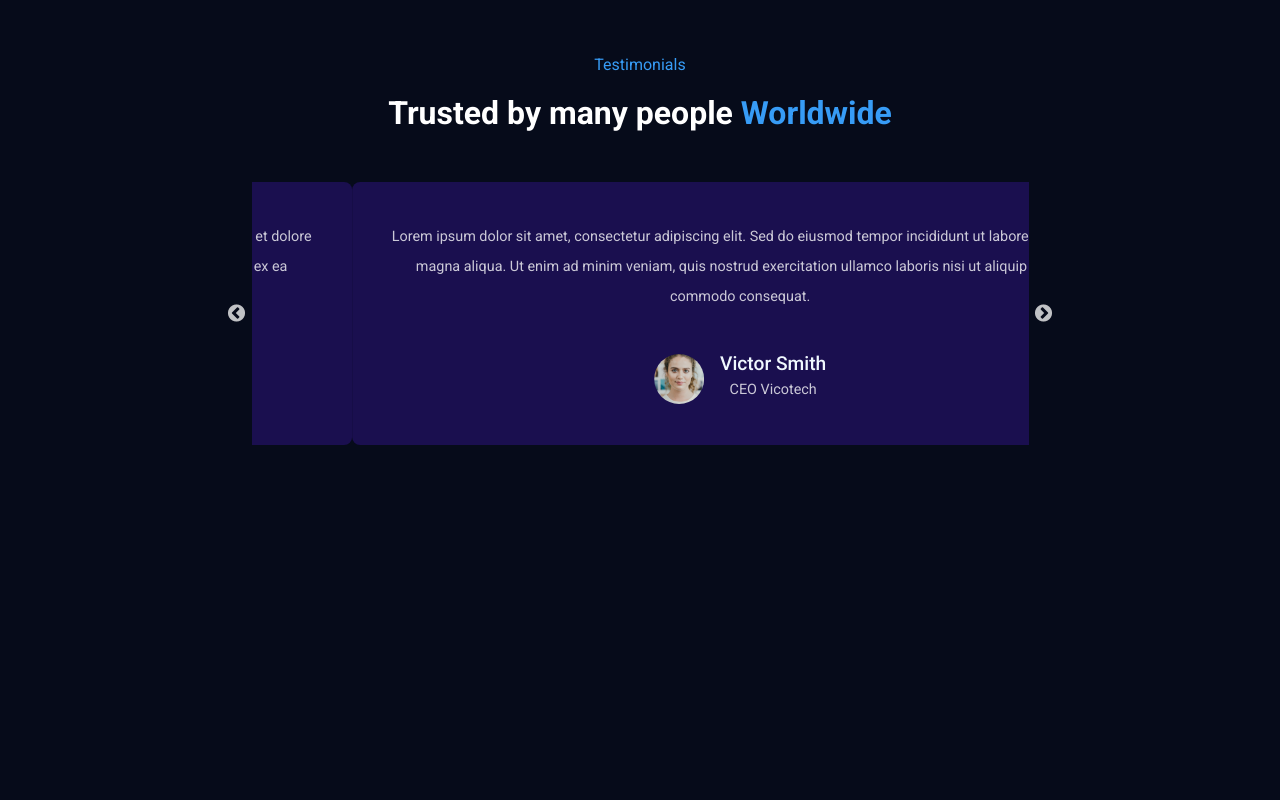
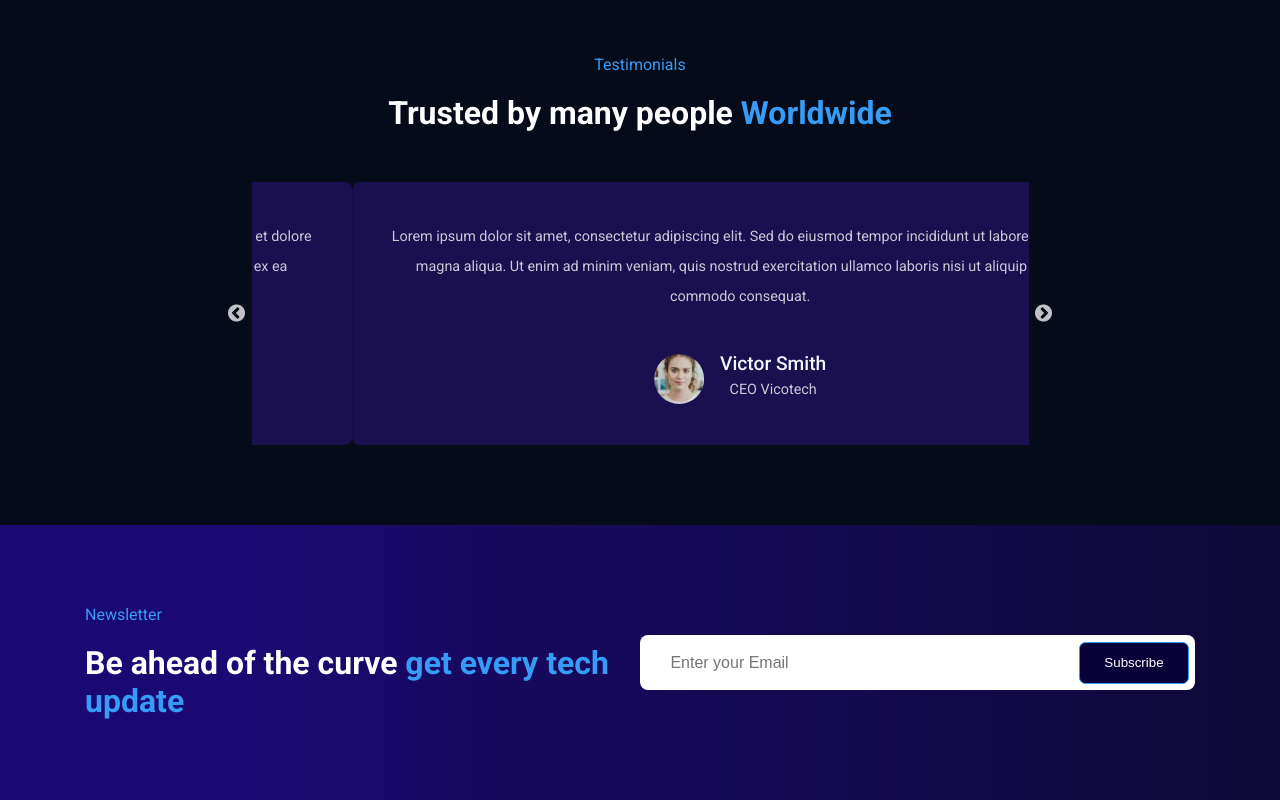
Before and after one commit to Chinwenma/Company, a React (Create React App) app: page / in a window 1280 px wide. Shown: the part 3841-4641 px from the top of the page. Before the commit the page ends 4366 px from the top, so only its background shows below. Built offline with nearby package versions, Linux system fonts and the light colour scheme.

Commit message:
newsletter section

```diff
--- a/src/App.js
+++ b/src/App.js
@@ -4,6 +4,7 @@
 import Blog from './components/Layout/Blog';
 import Counter from './components/Layout/Counter';
 import Hero from './components/Layout/Hero';
+import Newsletter from './components/Layout/Newsletter';
 import Services from './components/Layout/Services';
 import Team from './components/Layout/Team';
 import Testimonial from './components/Layout/Testimonial';
@@ -20,6 +21,7 @@
         <Team/>
         <Blog/>,
         <Testimonial/>
+        <Newsletter/>
 
     </>
   );
--- /dev/null
+++ b/src/components/Layout/Newsletter.jsx
@@ -0,0 +1,25 @@
+import React from "react";
+import "../../styles/newsletter.css";
+const Newsletter = () => {
+  return (
+    <section className="newsletter">
+      <div className="container">
+        <div className="newsletter__wrapper">
+          <div className="newsletter__content">
+            <h6 className="subtitle">Newsletter</h6>
+            <h2>
+               Be ahead of the curve
+              <span className="highlight"> get every tech update</span>
+            </h2>
+          </div>
+          <div className="newsletter__form">
+            <input type="email"  placeholder="Enter your Email"/>
+            <button className="secondary__btn">Subscribe</button>
+          </div>
+        </div>
+      </div>
+    </section>
+  );
+};
+
+export default Newsletter;
--- a/src/styles/hero.css
+++ b/src/styles/hero.css
@@ -36,7 +36,7 @@
     border: none;
     outline: none;
     color: #fff;
-    border-radius: .4rem;
+    border-radius: 0.4rem;
     cursor: pointer;
 }
 .primary__btn{
--- /dev/null
+++ b/src/styles/newsletter.css
@@ -0,0 +1,27 @@
+.newsletter{
+    background: var(--newsletter-bg);
+}
+.newsletter__wrapper{
+    display: flex;
+    align-items: center;
+    justify-content: space-between;
+}
+.newsletter__content,
+.newsletter__form{
+width: 50%;
+}
+.newsletter__form input{
+    padding: 0.7rem 1.5rem;
+    border: none;
+    outline: none;
+    font-size: 1rem;
+    cursor: pointer;
+}
+.newsletter__form {
+    padding:0.4rem;
+    background: #fff;
+    display: flex;
+    align-items: center;
+    justify-content: space-between;
+    border-radius: 0.5rem;
+}
```
